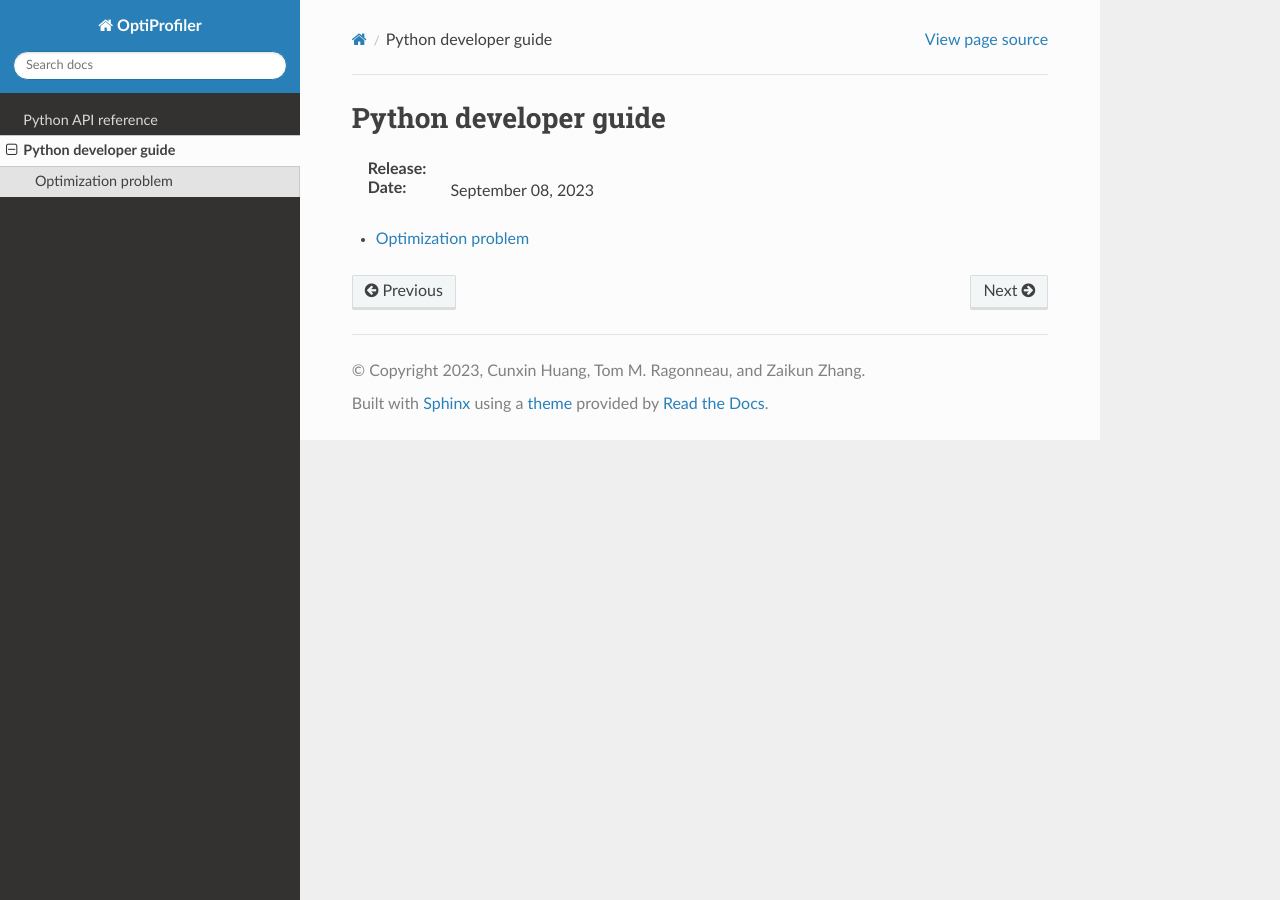
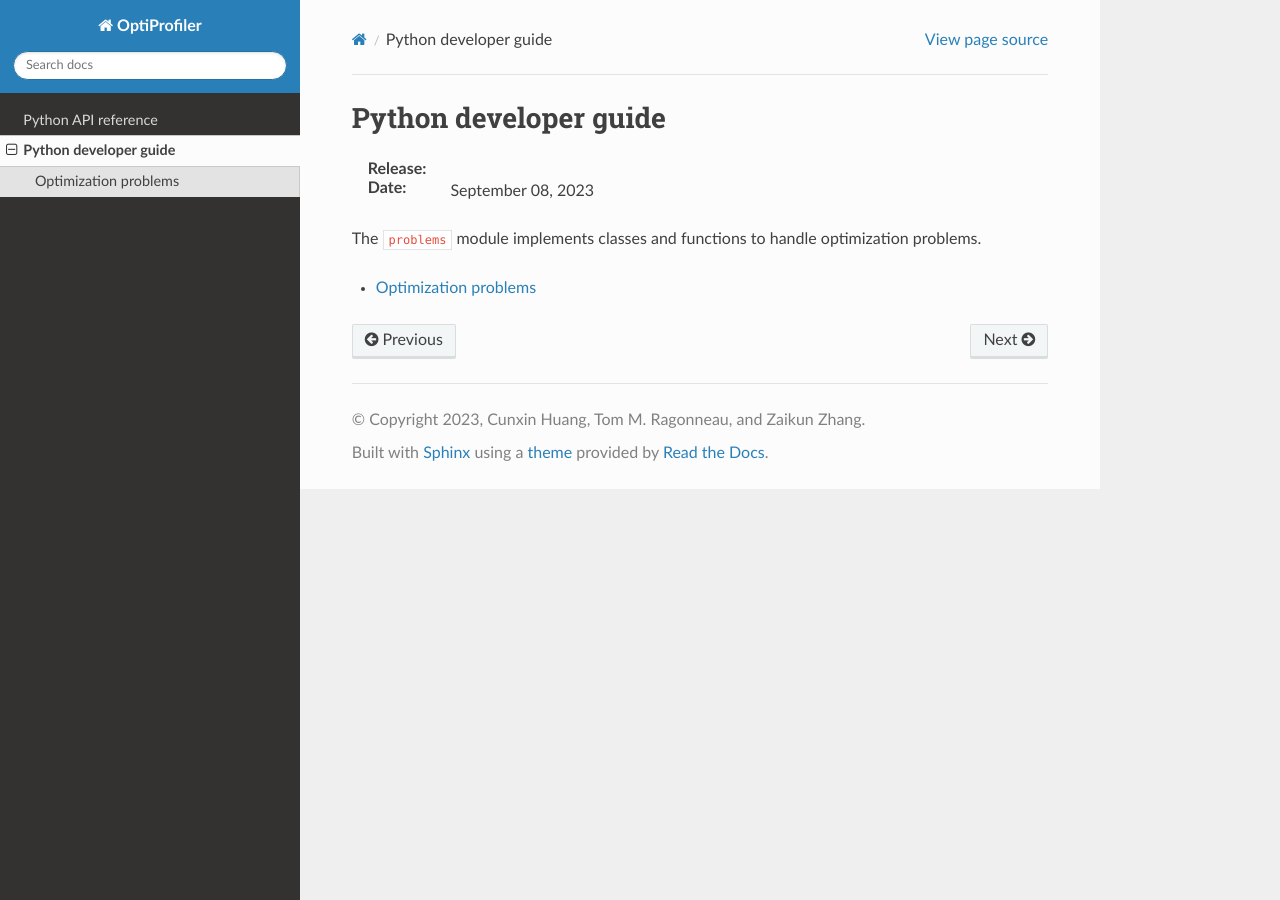
Before and after one commit to optiprofiler/optiprofiler, a Sphinx documentation site: the page built from doc/source/dev/index.rst, in a window 1280 px wide. Built offline with Sphinx 7.4.7 and the Read the Docs theme 2.0.0, drawn with Linux system fonts in a browser that asks for light colours; the version number could not be read and is left out; cross-references to code outside the pages are shown as plain code.

```diff
--- a/doc/source/conf.py
+++ b/doc/source/conf.py
@@ -47,6 +47,8 @@ exclude_patterns = []
 
 today_fmt = '%B %d, %Y'
 
+default_role = 'autolink'
+
 
 # -- Options for HTML output -------------------------------------------------
 # https://www.sphinx-doc.org/en/master/usage/configuration.html#options-for-html-output
@@ -54,6 +56,10 @@ today_fmt = '%B %d, %Y'
 html_theme = 'sphinx_rtd_theme'
 
 # html_static_path = ['_static']
+
+html_theme_options = {
+    'navigation_depth': 2,
+}
 
 html_context = {
     'github_user': 'OptiProfiler',
--- a/doc/source/dev/index.rst
+++ b/doc/source/dev/index.rst
@@ -4,7 +4,9 @@ Python developer guide
 :Release: |release|
 :Date: |today|
 
-.. currentmodule:: cobyqa
+.. currentmodule:: OptiProfiler
+
+The `problems` module implements classes and functions to handle optimization problems.
 
 .. toctree::
     :maxdepth: 2
--- a/doc/source/dev/problems.rst
+++ b/doc/source/dev/problems.rst
@@ -1,7 +1,7 @@
 .. module:: OptiProfiler.problems
 
-Optimization problem
-====================
+Optimization problems
+=====================
 
 .. currentmodule:: OptiProfiler.problems
 
```
